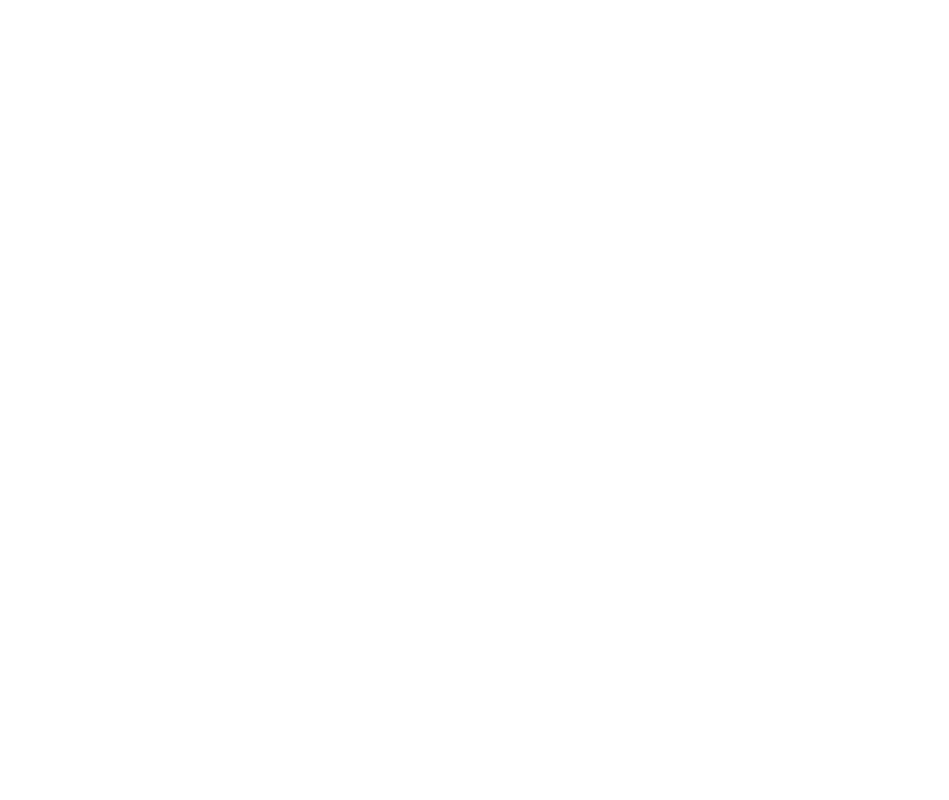
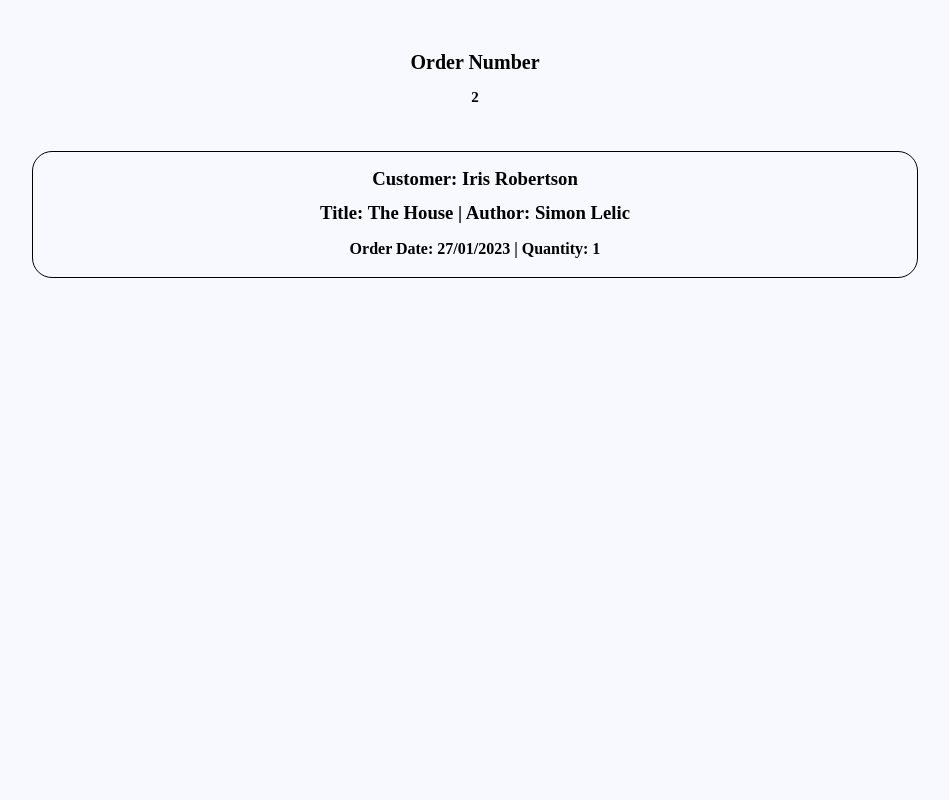
Before and after one commit to RebeccaRBell/app_lab, a Flask app: page /orders/1 in a window 1280 px wide. Before the commit the part shown is empty. Shown: the whole page, without its empty margins (165-1114 px from the left). Run offline with Flask 2, Linux system fonts and the light colour scheme.

Commit message:
added content on individual order page

```diff
--- a/models/order_list.py
+++ b/models/order_list.py
@@ -1,6 +1,6 @@
 from models.order import *
 
 order1 = Order("Outlies", "Lucy Watts", "Sophie Moore", "13/01/2023", 1, 1)
-order2 = Order("The House", "Simon Lelic", "Jane Bennett", "27/01/2023", 1, 2)
+order2 = Order("The House", "Simon Lelic", "Iris Robertson", "27/01/2023", 1, 2)
 
 orders = [order1, order2]
--- a/static/style.css
+++ b/static/style.css
@@ -52,3 +52,27 @@
 .quantity {
         margin-left: 10px;
 }
+.order-page{
+        font-family:'Times New Roman', Times, serif;
+}
+.order-header {
+        padding: 30px;
+
+}
+.order-header h1{
+        font-size: 20px;
+        text-align: center;
+}
+.order-header h3{
+        font-size: 15px;
+        text-align: center;
+}
+main {
+        border: 1px solid black;
+        border-radius: 20px;
+        text-align: center;
+        margin: auto;
+        width: 70%;
+        line-height: 15px;
+
+}
--- a/templates/order.html
+++ b/templates/order.html
@@ -0,0 +1,22 @@
+<html>
+	<head>
+		<title>Document</title>
+		<link href="/static/style.css" rel="stylesheet" />
+	</head>
+	<body class="order-page">
+		<header class="order-header">
+			<h1>Order Number</h1>
+			<h3>{{ orders.order_number }}</h3>
+		</header>
+		<main>
+			<div class="customer-info">
+				<h3>Customer: {{ orders. customer_name }}</h3>
+				<h3>Title: {{ orders.title }} | Author: {{ orders.author }}</h3>
+				<h4>
+					Order Date: {{ orders.order_date }} | Quantity: {{ orders.quantity }}
+				</h4>
+			</div>
+		</main>
+		<footer></footer>
+	</body>
+</html>
```
